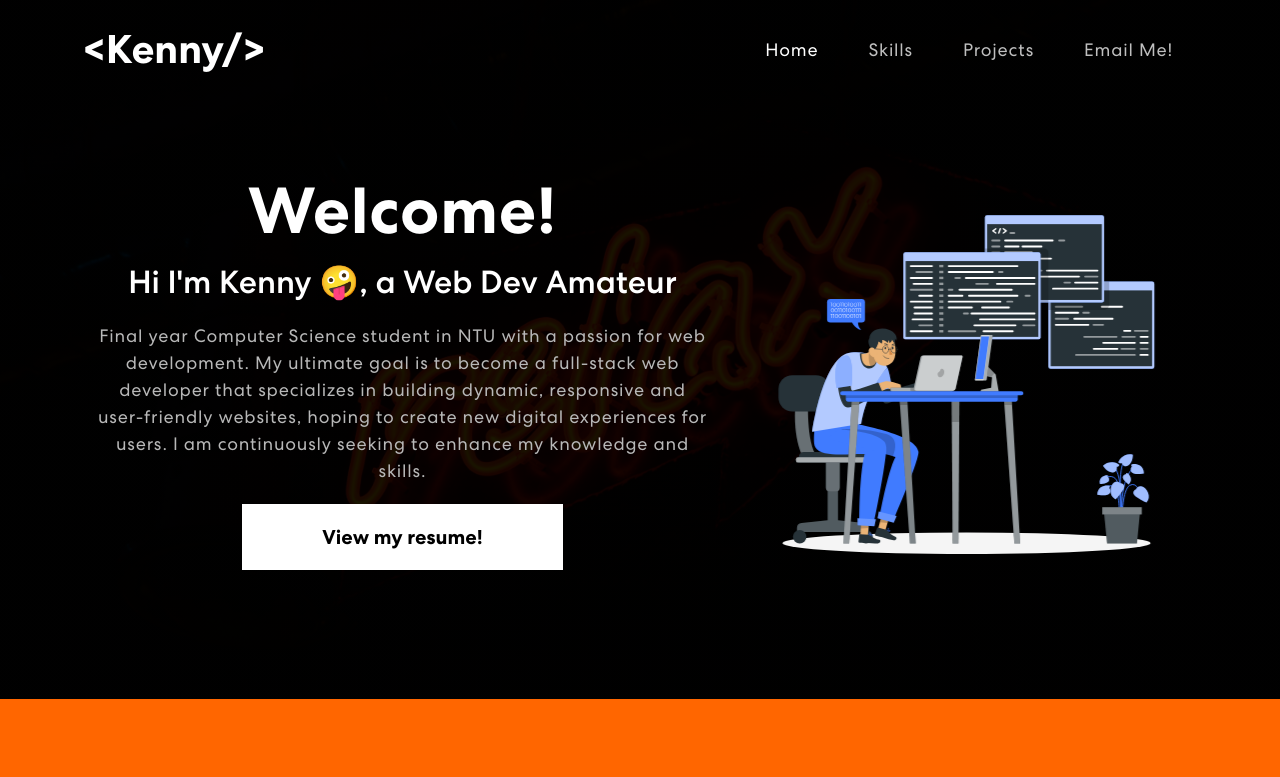
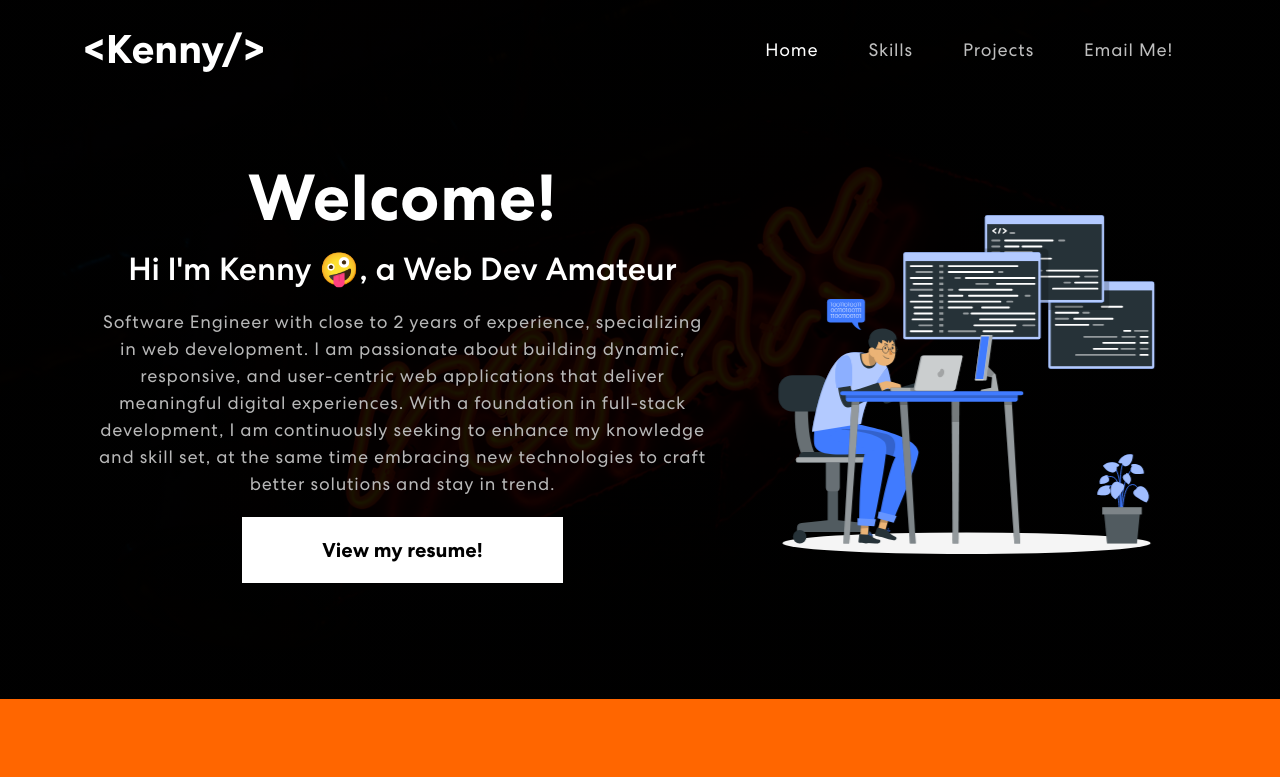
Before and after one commit to kennytaan/kenny-react-portfolio, a React (Create React App) app: page / in a window 1280 px wide. Shown: the top 777 px of the page. Built offline with nearby package versions, Linux system fonts and the light colour scheme.

Commit message:
fix: update resume, email, profile description

```diff
--- a/src/components/Banner.js
+++ b/src/components/Banner.js
@@ -1,7 +1,7 @@
 import { useState, useEffect } from "react";
 import { Row, Col, Container } from "react-bootstrap";
 import headerImg from "../assets/img/header-img.svg";
-import ExampleDoc from "../assets/resume/KennyTanJunrong_Resume.pdf";
+import ExampleDoc from "../assets/resume/Kenny Tan Junrong Resume.pdf";
 import 'animate.css';
 import ReactGA from 'react-ga';
 
@@ -9,7 +9,7 @@ import ReactGA from 'react-ga';
 export const Banner = () =>{
     const [loopNum, setLoopNum] = useState(0);
     const [isDeleting, setIsDeleting] = useState(false);
-    const toRotate =["Nerd Student","Web Dev Amateur","Noob Gamer"];
+    const toRotate =["Soccer Nerd","Web Dev Amateur","Noob Gamer"];
     const [text, setText] = useState('');
     const [delta, setDelta] = useState(300-200 * 100);
     const period = 2000;
@@ -54,8 +54,8 @@ export const Banner = () =>{
                     <Col xs={12} md={6} xl ={7}>
                         <h1>Welcome!</h1>
                         <h2>{`Hi I'm Kenny 🤪, a `}<span className="wrap">{text}</span></h2>
-                        <p>Final year Computer Science student in NTU with a passion for web development. My ultimate goal is to become a full-stack web developer that specializes in building dynamic,
-                        responsive and user-friendly websites, hoping to create new digital experiences for users.  I am continuously seeking to enhance my knowledge and skills. </p>
+                        <p>Software Engineer with close to 2 years of experience, specializing in web development. I am passionate about building dynamic, responsive, and user-centric web applications that deliver meaningful digital experiences.
+                        With a foundation in full-stack development, I am continuously seeking to enhance my knowledge and skill set, at the same time embracing new technologies to craft better solutions and stay in trend. </p>
                         {/* <button onClick={() => console.log('connect')}>View my resume!</button>     */}
                         <a href={ExampleDoc} download="Kenny Tan Junrong Resume"><button onClick={handleClick}><span>View my resume!</span></button></a>
                     </Col>
--- a/src/components/Contact.js
+++ b/src/components/Contact.js
@@ -77,7 +77,7 @@ export const Contact = () => {
                                     <input name="contact_no" type = "tel" value={formDetails.phone} placeholder = "Phone Number" onChange = {(e) => onFormUpdate('phone',e.target.value)}></input>
                                 </Col>
                                 <Col>
-                                    <textarea row = "6" value={formDetails.message} placeholder = "Message" onChange = {(e) => onFormUpdate('message',e.target.value)}></textarea>
+                                    <textarea name="message" row = "6" value={formDetails.message} placeholder = "Message" onChange = {(e) => onFormUpdate('message',e.target.value)}></textarea>
                                     <button type = "submit" disabled={disabled}><span>{buttonText}</span></button>
                                 </Col>
 
```
Also changed, not shown: 2 other files (tests, documents, lock files or other folders).
